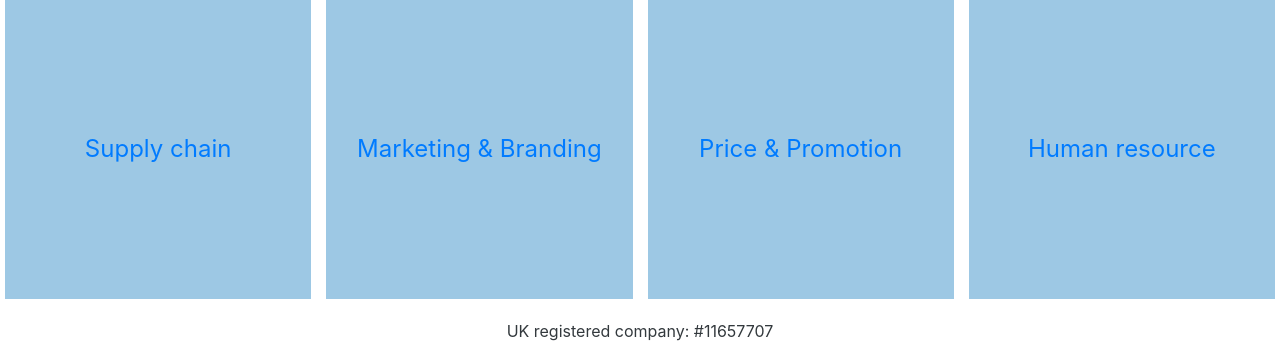
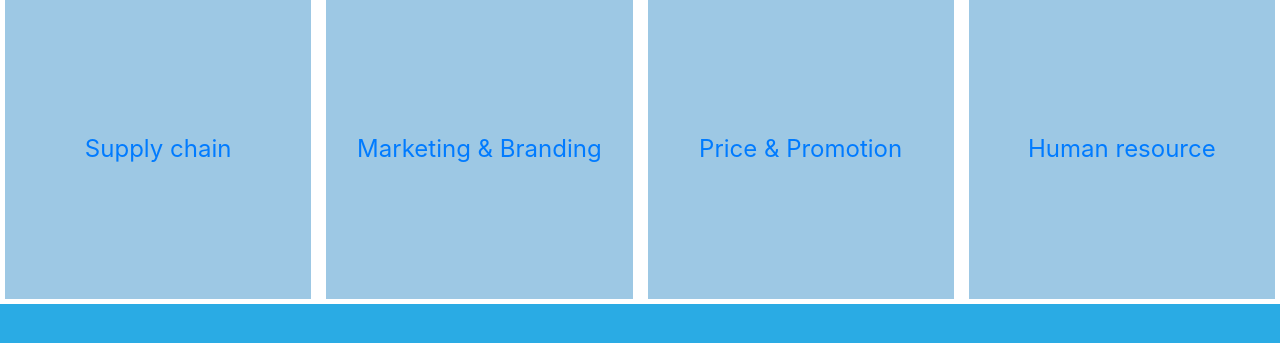
Before and after one commit to animaloftheyear/anatech, a Flask app: page / in a window 1280 px wide. Shown: the part 612-955 px from the top of the page. After the commit the page ends 916 px from the top, so only its background shows below. Run offline with Flask 2, Linux system fonts and the light colour scheme; some libraries are stand-ins or nearby versions.

Commit message:
corrected footer

```diff
--- a/static/style.css
+++ b/static/style.css
@@ -84,7 +84,7 @@
    }
 
    .footer {
-    position: relative;
+    position: fixed;
     bottom: 0;
     width: 100%;
     padding-top: 15px;
--- a/templates/layout.html
+++ b/templates/layout.html
@@ -23,8 +23,5 @@
         <main class="w3-container">
             {% block main %}{% endblock %}
         </main>
-        <footer class="footer">
-            UK registered company: #11657707
-        </footer>
     </body>
 </html>
```
